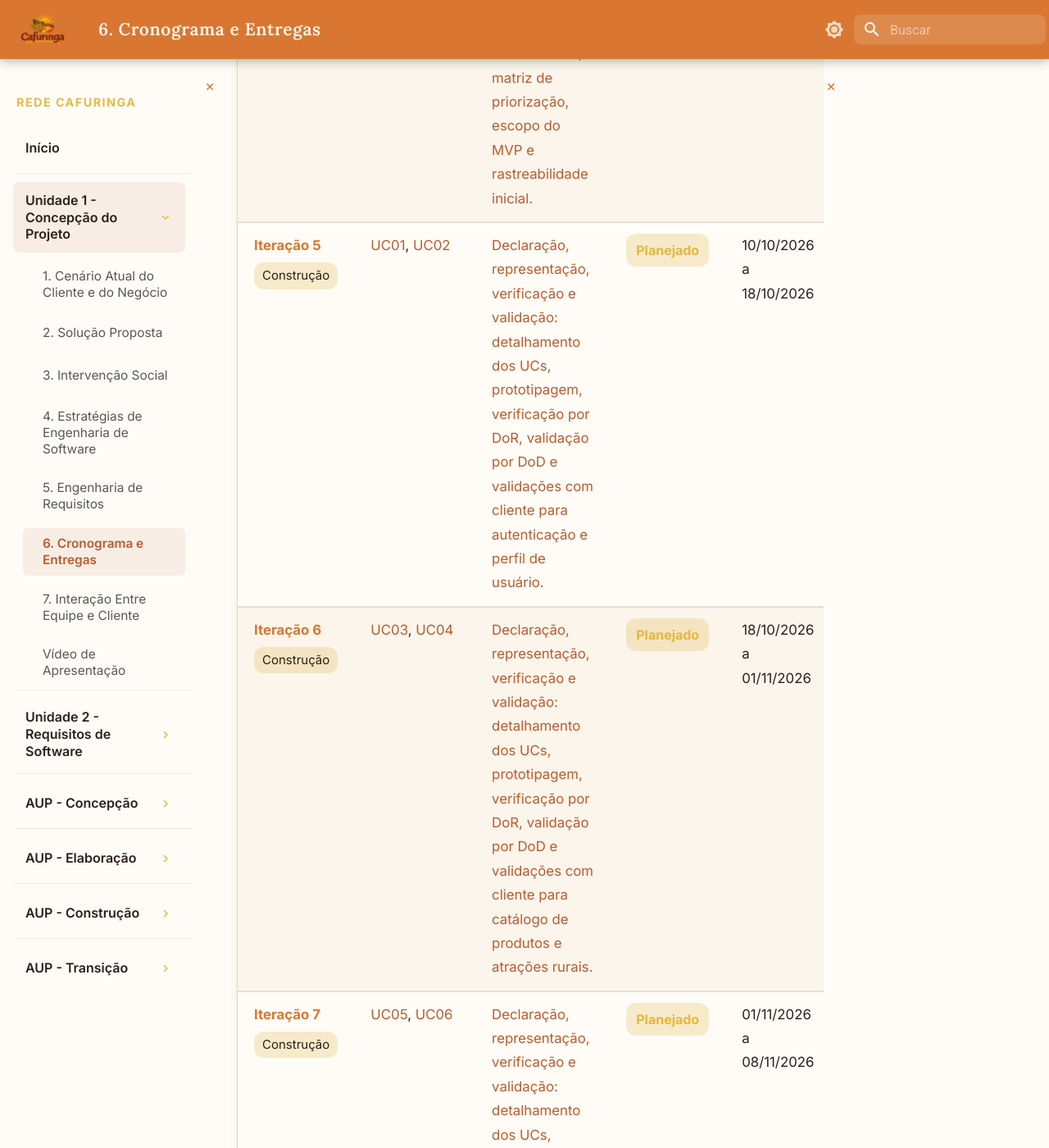
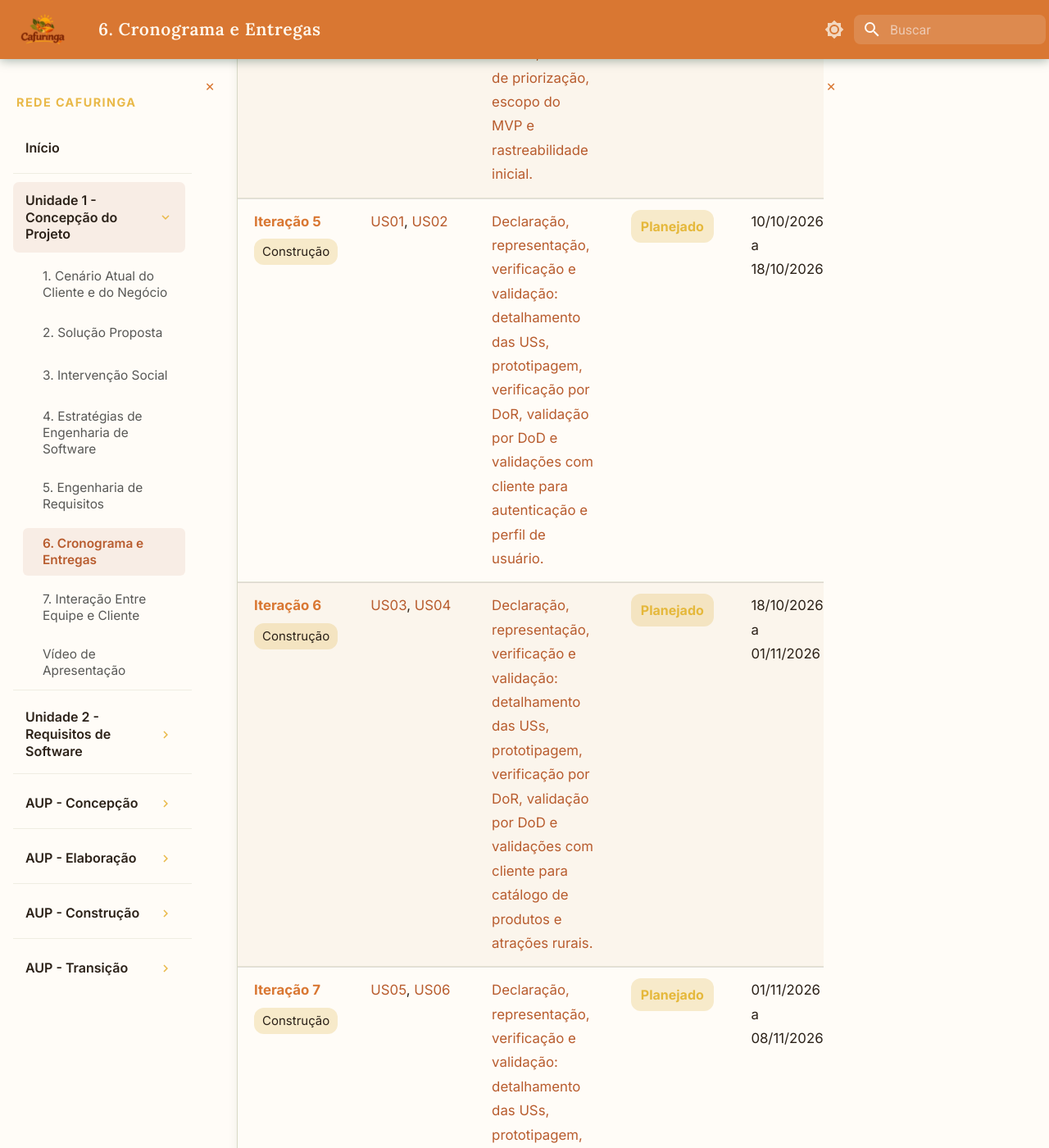
Before and after one commit to mdsreq-fga-unb/REQ-2026.2-T02-RedeCafuringa, an MkDocs documentation site: the page built from docs/unidade1/cronograma.md, in a window 1280 px wide and 1400 px high, scrolled down 1558 px. Shown: the whole window at 82% size. Built offline with MkDocs 1.6.1 and Material for MkDocs 9.7.7, drawn with Linux system fonts in a browser that asks for light colours; some of the changed text lies outside the part shown.

Commit message:
fix: corrige erros gramaticais, técnicos e de caminhos do cronograma

```diff
--- a/docs/unidade1/cronograma.md
+++ b/docs/unidade1/cronograma.md
@@ -2,13 +2,13 @@
 
 | Iteração / Fase | Artefatos de Entrada | Atividades e Descrição | Status | Período |
 | :--- | :--- | :--- | :---: | :--- |
-| **Iteração 1**<br><span class="schedule-phase">Concepção</span> | Não aplicável | [Elicitação e descoberta: entrevistas, brainstorming e registro da visão inicial do produto e domínio do Cafuringa.](../evidencias/iteracao-1/) | <span class="schedule-status">Planejado</span> | 24/08/2026 a 29/08/2026 |
-| **Iteração 2**<br><span class="schedule-phase">Concepção</span> | Não aplicável | [Análise e consenso: avaliação de valor de negócio, priorização inicial (MoSCoW), alinhamento técnico e registro dos requisitos preliminares.](../evidencias/iteracao-2/) | <span class="schedule-status">Planejado</span> | 30/08/2026 a 08/09/2026 |
-| **Iteração 3**<br><span class="schedule-phase">Elaboração</span> | UCs em descoberto por protótipo | [Representação: prototipagem, wireframes, revegetação e descoberta visual de fluxos e regras de negócio para o app.](../evidencias/iteracao-3/) | <span class="schedule-status">Planejado</span> | 09/09/2026 a 24/09/2026 |
-| **Iteração 4**<br><span class="schedule-phase">Elaboração</span> | [Conjunto de UCs](../backlog/#9-casos-de-uso) | [Declaração, análise e consenso, organização e detalhamento: RNF/RNF, casos de uso, matriz de priorização, escopo do MVP e rastreabilidade inicial.](../evidencias/iteracao-4/) | <span class="schedule-status">Planejado</span> | 24/09/2026 a 10/10/2026 |
-| **Iteração 5**<br><span class="schedule-phase">Construção</span> | [UC01](../casos-uso/uc01/), [UC02](../casos-uso/uc02/) | [Declaração, representação, verificação e validação: detalhamento dos UCs, prototipagem, verificação por DoR, validação por DoD e validações com cliente para autenticação e perfil de usuário.](../evidencias/iteracao-5/) | <span class="schedule-status">Planejado</span> | 10/10/2026 a 18/10/2026 |
-| **Iteração 6**<br><span class="schedule-phase">Construção</span> | [UC03](../casos-uso/uc03/), [UC04](../casos-uso/uc04/) | [Declaração, representação, verificação e validação: detalhamento dos UCs, prototipagem, verificação por DoR, validação por DoD e validações com cliente para catálogo de produtos e atrações rurais.](../evidencias/iteracao-6/) | <span class="schedule-status">Planejado</span> | 18/10/2026 a 01/11/2026 |
-| **Iteração 7**<br><span class="schedule-phase">Construção</span> | [UC05](../casos-uso/uc05/), [UC06](../casos-uso/uc06/) | [Declaração, representação, verificação e validação: detalhamento dos UCs, prototipagem, verificação por DoR, validação por DoD e validações com cliente para geolocalização e mapa.](../evidencias/iteracao-7/) | <span class="schedule-status">Planejado</span> | 01/11/2026 a 08/11/2026 |
-| **Iteração 8**<br><span class="schedule-phase">Construção</span> | [UC07](../casos-uso/uc07/), [UC08](../casos-uso/uc08/) | [Declaração, representação, verificação e validação: detalhamento dos UCs, prototipagem, verificação por DoR, validação por DoD e validações com cliente para suporte e feiras comunitárias digitais.](../evidencias/iteracao-8/) | <span class="schedule-status">Planejado</span> | 08/11/2026 a 15/11/2026 |
-| **Iteração 9**<br><span class="schedule-phase">Transição</span> | Produto integrado para homologação | [Validação: geração do build/APK, demonstração do produto, testes de aceitação e registro de homologação com a comunidade e cliente.](../evidencias/iteracao-9/) | <span class="schedule-status">Planejado</span> | 16/11/2026 a 20/11/2026 |
-| **Iteração 10**<br><span class="schedule-phase">Transição</span> | Versão final do aplicativo | [Organização e atualização: documentação as-built, fechamento e entrega final da versão para a comunidade.](../evidencias/iteracao-10/) | <span class="schedule-status">Planejado</span> | 21/11/2026 a 24/11/2026 |
+| **Iteração 1**<br><span class="schedule-phase">Concepção</span> | Não aplicável | [Elicitação e descoberta: entrevistas, brainstorming e registro da visão inicial do produto e domínio do Cafuringa.](../aup-concepcao/iteracao1.md) | <span class="schedule-status schedule-status--executed">Executado</span> | 24/08/2026 a 29/08/2026 |
+| **Iteração 2**<br><span class="schedule-phase">Concepção</span> | Não aplicável | [Análise e consenso: avaliação de valor de negócio, priorização inicial (MoSCoW), alinhamento técnico e registro dos requisitos preliminares.](../aup-concepcao/iteracao2.md) | <span class="schedule-status schedule-status--executed">Executado</span> | 30/08/2026 a 08/09/2026 |
+| **Iteração 3**<br><span class="schedule-phase">Elaboração</span> | USs em descoberto por protótipo | [Representação: prototipagem, wireframes, refinamento e descoberta visual de fluxos e regras de negócio para o app.](../aup-elaboracao/iteracao3.md) | <span class="schedule-status schedule-status--in-progress">Em andamento</span> | 09/09/2026 a 24/09/2026 |
+| **Iteração 4**<br><span class="schedule-phase">Elaboração</span> | [Conjunto de USs](../backlog/#9-casos-de-uso) | [Declaração, análise e consenso, organização e detalhamento: RN/RNF, casos de uso, matriz de priorização, escopo do MVP e rastreabilidade inicial.](../aup-elaboracao/iteracao4.md) | <span class="schedule-status">Planejado</span> | 24/09/2026 a 10/10/2026 |
+| **Iteração 5**<br><span class="schedule-phase">Construção</span> | [US01](../casos-uso/uc01/), [US02](../casos-uso/uc02/) | [Declaração, representação, verificação e validação: detalhamento das USs, prototipagem, verificação por DoR, validação por DoD e validações com cliente para autenticação e perfil de usuário.](../aup-construcao/iteracao5.md) | <span class="schedule-status">Planejado</span> | 10/10/2026 a 18/10/2026 |
+| **Iteração 6**<br><span class="schedule-phase">Construção</span> | [US03](../casos-uso/uc03/), [US04](../casos-uso/uc04/) | [Declaração, representação, verificação e validação: detalhamento das USs, prototipagem, verificação por DoR, validação por DoD e validações com cliente para catálogo de produtos e atrações rurais.](../aup-construcao/iteracao6.md) | <span class="schedule-status">Planejado</span> | 18/10/2026 a 01/11/2026 |
+| **Iteração 7**<br><span class="schedule-phase">Construção</span> | [US05](../casos-uso/uc05/), [US06](../casos-uso/uc06/) | [Declaração, representação, verificação e validação: detalhamento das USs, prototipagem, verificação por DoR, validação por DoD e validações com cliente para geolocalização e mapa.](../aup-construcao/iteracao7.md) | <span class="schedule-status">Planejado</span> | 01/11/2026 a 08/11/2026 |
+| **Iteração 8**<br><span class="schedule-phase">Construção</span> | [US07](../casos-uso/uc07/), [US08](../casos-uso/uc08/) | [Declaração, representação, verificação e validação: detalhamento das USs, prototipagem, verificação por DoR, validação por DoD e validações com cliente para suporte e feiras comunitárias digitais.](../aup-construcao/iteracao8.md) | <span class="schedule-status">Planejado</span> | 08/11/2026 a 15/11/2026 |
+| **Iteração 9**<br><span class="schedule-phase">Transição</span> | Produto integrado para homologação | [Validação: geração do build, demonstração do produto, testes de aceitação e registro de homologação com a comunidade e cliente.](../aup-transicao/iteracao9.md) | <span class="schedule-status">Planejado</span> | 16/11/2026 a 20/11/2026 |
+| **Iteração 10**<br><span class="schedule-phase">Transição</span> | Versão final do aplicativo | [Organização e atualização: documentação as-built, fechamento e entrega final da versão para a comunidade.](../aup-transicao/iteracao10.md) | <span class="schedule-status">Planejado</span> | 21/11/2026 a 24/11/2026 |
```
